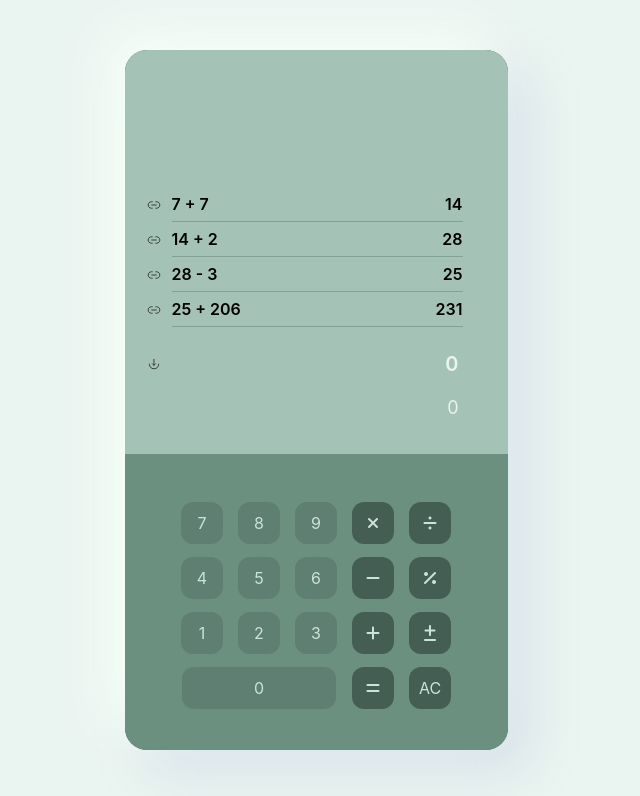
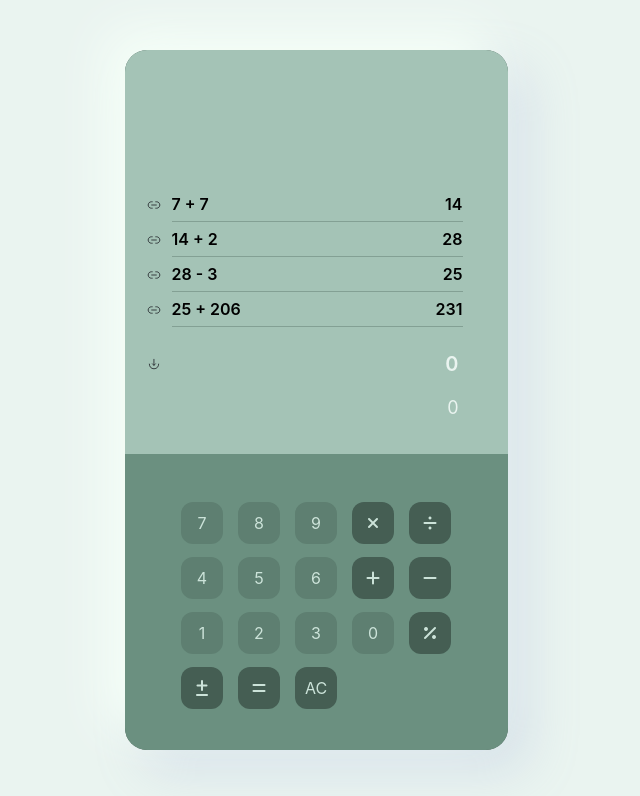
Before and after one commit to devpullcode/dpc-calculator, a website: page index.html in a window 1280 px wide. Shown: the whole page, without its empty margins (324-964 px from the left). Drawn offline with nearby package versions, Linux system fonts and the light colour scheme; files that its build step writes are made by us from their sources; files whose address does not match are found by name.

Commit message:
style (module/m-btns.scss): 💄 Reorganize button layout in CSS for new decimal and delete buttons
Adjust the CSS layout of the calculator buttons to incorporate the new decimal point and delete buttons. This redesign ensures a balanced and user-friendly interface, maintaining visual harmony and operational efficiency with the updated button arrangement.

```diff
--- a/src/scss/module/_m-btns.scss
+++ b/src/scss/module/_m-btns.scss
@@ -22,21 +22,25 @@
     transition: border 50ms 100ms;
 
     // ========== order btns ==========
-    &:nth-child(11) {
+    &:nth-child(18) {
       order: 18;
     }
-    &:nth-child(14) {
+    &:nth-child(17) {
       order: 17;
     }
+    &:nth-child(11) {
+      order: 20;
+    }
+    &:nth-child(14) {
+      order: 19;
+    }
     &:nth-child(10) {
-      width: 90%;
       order: 16;
-      grid-column: 1 / 4;
     }
-    &:nth-child(18) {
+    &:nth-child(20) {
       order: 15;
     }
-    &:nth-child(12) {
+    &:nth-child(19) {
       order: 14;
     }
     &:nth-child(7) {
@@ -48,10 +52,10 @@
     &:nth-child(9) {
       order: 11;
     }
-    &:nth-child(17) {
+    &:nth-child(13) {
       order: 10;
     }
-    &:nth-child(13) {
+    &:nth-child(12) {
       order: 9;
     }
     &:nth-child(4) {
```
